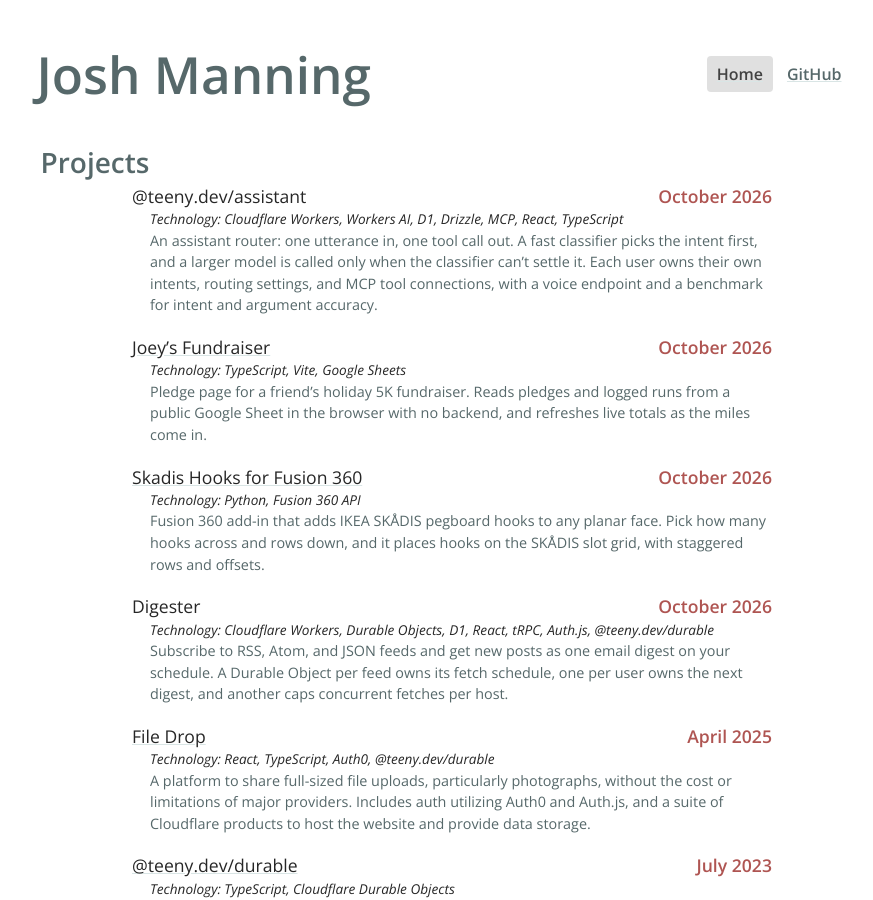
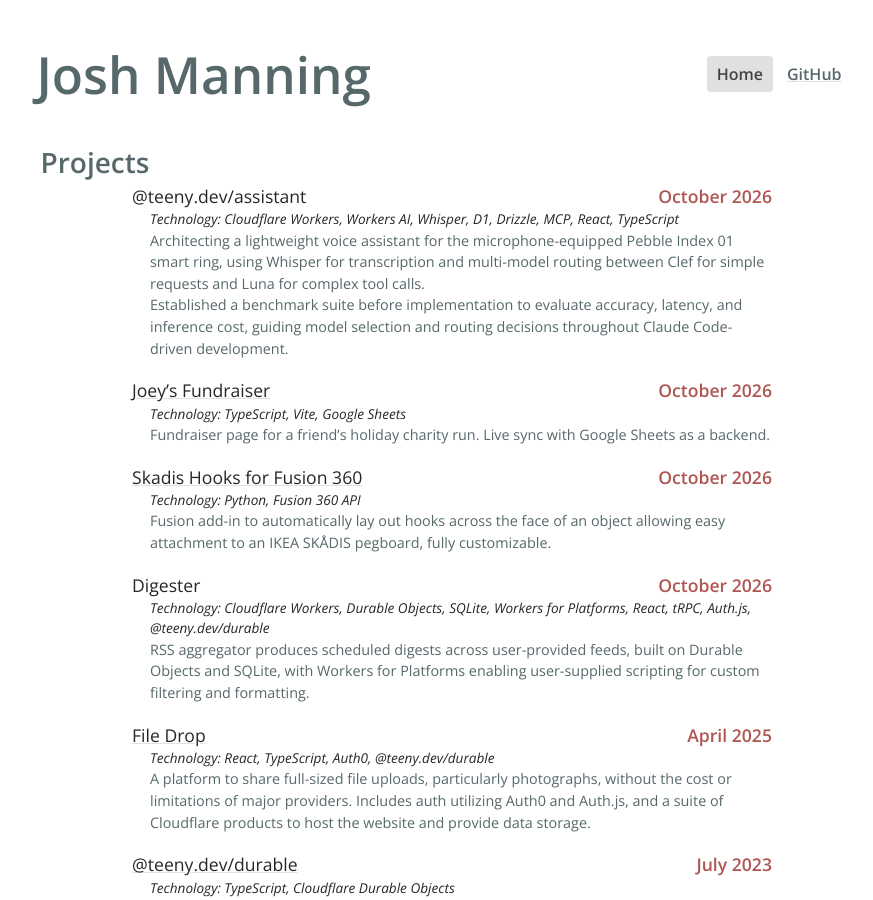
Before and after one commit to its-jman/jman.me, a Jekyll site: the page built from docs/index.html, in a window 1280 px wide and 900 px high. Shown: the whole window, without its empty margins (188-1061 px from the left). Built offline with Jekyll 4.4.1, drawn with Linux system fonts in a browser that asks for light colours.

Commit message:
Use Josh's descriptions for the new projects
Co-Authored-By: Claude Opus 5.5 <noreply@anthropic.com>

```diff
--- a/docs/_data/projects.yml
+++ b/docs/_data/projects.yml
@@ -1,34 +1,34 @@
 ---
 - name: "@teeny.dev/assistant"
   date: "October 2026"
-  tech: Cloudflare Workers, Workers AI, D1, Drizzle, MCP, React, TypeScript
+  tech: Cloudflare Workers, Workers AI, Whisper, D1, Drizzle, MCP, React, TypeScript
   description: |-
-    An assistant router: one utterance in, one tool call out. A fast classifier picks the intent first,
-    and a larger model is called only when the classifier can't settle it. Each user owns their own intents,
-    routing settings, and MCP tool connections, with a voice endpoint and a benchmark for intent and argument accuracy.
+    * Architecting a lightweight voice assistant for the microphone-equipped Pebble Index 01 smart ring, using Whisper
+      for transcription and multi-model routing between Clef for simple requests and Luna for complex tool calls.
+    * Established a benchmark suite before implementation to evaluate accuracy, latency, and inference cost, guiding
+      model selection and routing decisions throughout Claude Code-driven development.
 
 - name: "Joey's Fundraiser"
   repository: https://joey-fundraiser.pages.dev
   date: "October 2026"
   tech: TypeScript, Vite, Google Sheets
   description: |-
-    Pledge page for a friend's holiday 5K fundraiser. Reads pledges and logged runs from a public Google Sheet
-    in the browser with no backend, and refreshes live totals as the miles come in.
+    Fundraiser page for a friend's holiday charity run. Live sync with Google Sheets as a backend.
 
 - name: "Skadis Hooks for Fusion 360"
   repository: https://github.com/its-jman/skadis-hooks-fusion-plugin
   date: "October 2026"
   tech: Python, Fusion 360 API
   description: |-
-    Fusion 360 add-in that adds IKEA SKÅDIS pegboard hooks to any planar face. Pick how many hooks across
-    and rows down, and it places hooks on the SKÅDIS slot grid, with staggered rows and offsets.
+    Fusion add-in to automatically lay out hooks across the face of an object allowing easy attachment to an
+    IKEA SKÅDIS pegboard, fully customizable.
 
 - name: "Digester"
   date: "October 2026"
-  tech: Cloudflare Workers, Durable Objects, D1, React, tRPC, Auth.js, @teeny.dev/durable
+  tech: Cloudflare Workers, Durable Objects, SQLite, Workers for Platforms, React, tRPC, Auth.js, @teeny.dev/durable
   description: |-
-    Subscribe to RSS, Atom, and JSON feeds and get new posts as one email digest on your schedule. A Durable
-    Object per feed owns its fetch schedule, one per user owns the next digest, and another caps concurrent fetches per host.
+    RSS aggregator produces scheduled digests across user-provided feeds, built on Durable Objects and SQLite,
+    with Workers for Platforms enabling user-supplied scripting for custom filtering and formatting.
 
 - name: "File Drop"
   repository: https://filedrop.jman.dev/drops/de55SuS2YyFU
```
